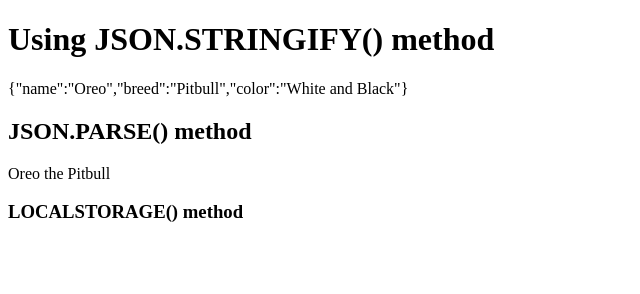
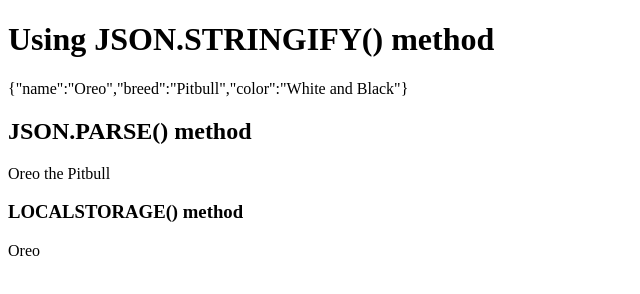
Before and after one commit to Neomonkey1/JavaScript_Projects_1, a plain HTML site: page todo_app/JSON.html in a window 1280 px wide. Shown: the full height of the page, 0-640 px from the left. Drawn offline with Linux system fonts and the light colour scheme.

Commit message:
Update JSON.html
corrected html

```diff
--- a/todo_app/JSON.html
+++ b/todo_app/JSON.html
@@ -29,7 +29,7 @@
             /*set the data as a key/value pair to be saved locally in your browser*/
              localStorage.setItem("Name", "Oreo");
             /*then use the key "Name" to return it's value */
-            document.getElementById(myDog3).innerHTML = localStorage.getItem("Name");
+            document.getElementById("myDog3").innerHTML = localStorage.getItem("Name");
         </script>
 
 
```
